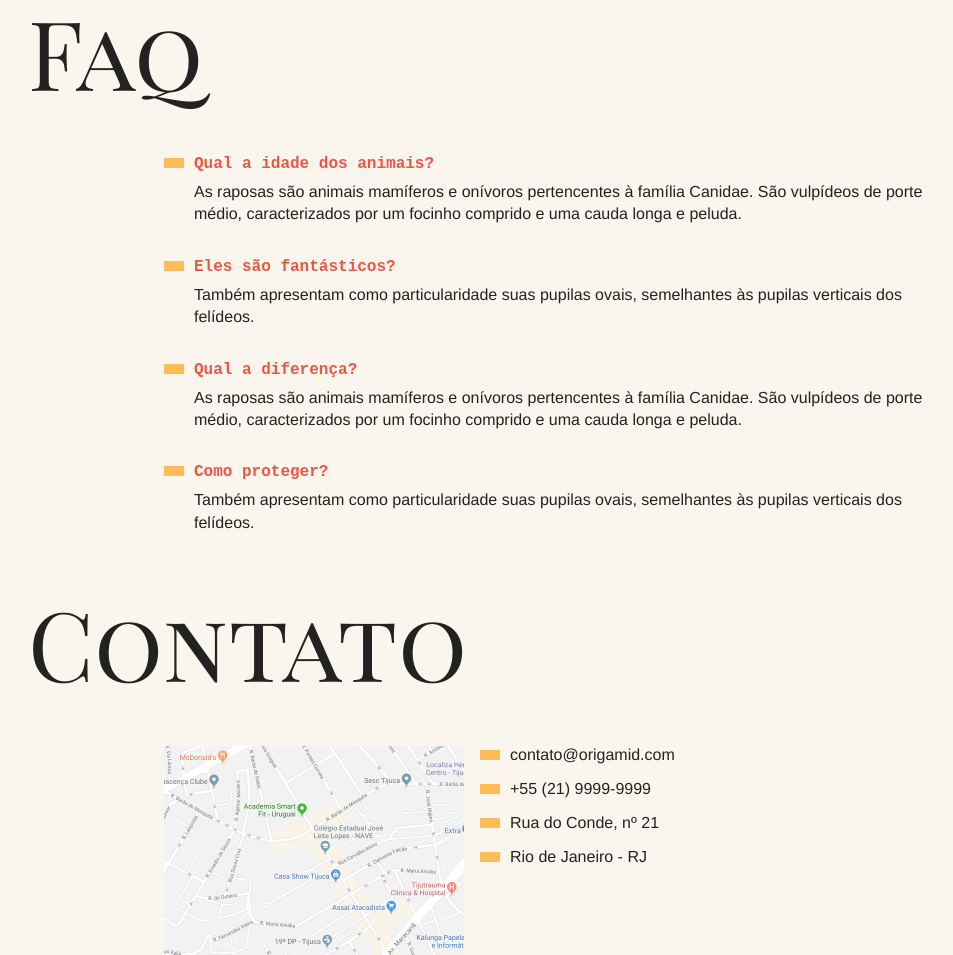
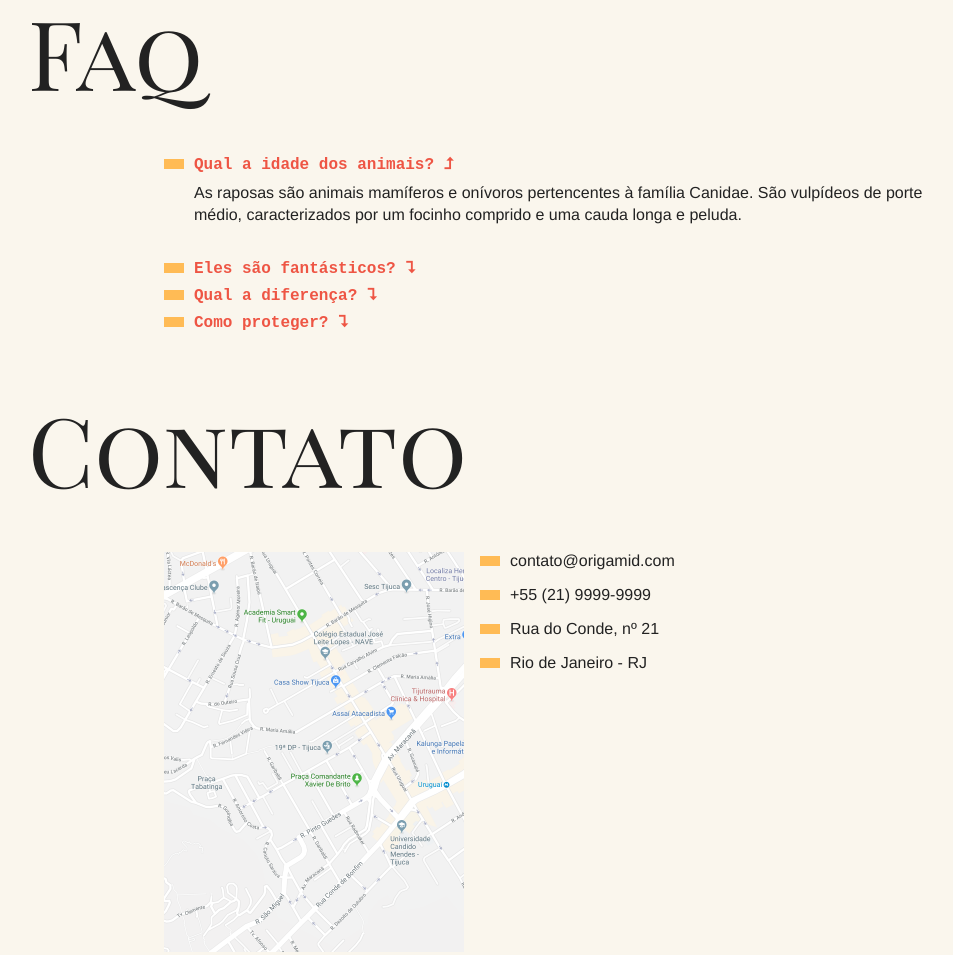
Before and after one commit to cfcastro01/origamid-animais-fantasticos, a plain HTML site: page index.html in a window 1280 px wide. Shown: the part 813-1768 px from the top of the page, without its empty margins (152-1105 px from the left). Drawn offline with Linux system fonts and the light colour scheme.

Commit message:
adicionando accordion list ao faq

```diff
--- a/css/style.css
+++ b/css/style.css
@@ -1,4 +1,4 @@
-body, h1, h2, ul, li, p, dd, dt, dl {
+body, h1, h2, ul, li, p, dl, dt, dd {
   margin: 0px;
   padding: 0px;
 }
@@ -114,7 +114,7 @@ ul {
   grid-column: 2 / 4;
 }
 
-.faq-lista dd {
+.faq-lista dt {
   font-family: 'IBM Plex Mono', monospace;
   font-size: 1rem;
   font-weight: 700;
@@ -122,7 +122,7 @@ ul {
   margin-bottom: .5rem;
 }
 
-.faq-lista dd::before {
+.faq-lista dt::before {
   content: "";
   display:inline-block;
   width: 20px;
@@ -131,7 +131,7 @@ ul {
   margin-right: 10px;
 }
 
-.faq-lista dt {
+.faq-lista dd {
   font-family: Helvetica, Arial;
   font-size: 1rem;
   line-height: 1.4;
@@ -139,7 +139,7 @@ ul {
   margin-left: 30px;
 }
 
-.faq-lista dt:last-child {
+.faq-lista dd:last-child {
   margin-bottom: 0;
 }
 
@@ -234,5 +234,34 @@ ul {
     opacity: 1;
     transform: translate3d(0, 0, 0);
   }
+}
 
+.js .js-accordion dd {
+  display: none;
 }
+
+.js-accordion dt::after {
+  content: '⮧';
+  margin-left: 10px;
+}
+
+.js-accordion dt.ativo::after {
+  content: '⮥';
+  margin-left: 10px;
+}
+
+.js-accordion dd.ativo {
+  display: block;
+  animation: slideDown .5s forwards;
+}
+
+@keyframes slideDown {
+  from {
+    opacity: 0;
+    max-height: 0;
+  }
+  to {
+    opacity: 1;
+    max-height: 200px;
+  }
+}
--- a/index.html
+++ b/index.html
@@ -80,22 +80,19 @@
   <section class="grid-section faq" id="faq">
     <h1 class="titulo">Faq</h1>
 
-    <dl class="faq-lista">
-      <dd>Qual a idade dos animais?</dd>
-      <dt>As raposas são animais mamíferos e onívoros pertencentes à família Canidae. São vulpídeos de porte médio, caracterizados por um focinho comprido e uma cauda longa e peluda.</dt>
+    <dl class="faq-lista js-accordion">
+      <dt>Qual a idade dos animais?</dt>
+      <dd>As raposas são animais mamíferos e onívoros pertencentes à família Canidae. São vulpídeos de porte médio, caracterizados por um focinho comprido e uma cauda longa e peluda.</dd>
 
-      <dd>Eles são fantásticos?</dd>
-      <dt>Também apresentam como particularidade suas pupilas ovais, semelhantes às pupilas verticais dos felídeos.</dt>
+      <dt>Eles são fantásticos?</dt>
+      <dd>Também apresentam como particularidade suas pupilas ovais, semelhantes às pupilas verticais dos felídeos.</dd>
 
-      <dd>Qual a diferença?</dd>
-      <dt>As raposas são animais mamíferos e onívoros pertencentes à família Canidae. São vulpídeos de porte médio, caracterizados por um focinho comprido e uma cauda longa e peluda.</dt>
+      <dt>Qual a diferença?</dt>
+      <dd>As raposas são animais mamíferos e onívoros pertencentes à família Canidae. São vulpídeos de porte médio, caracterizados por um focinho comprido e uma cauda longa e peluda.</dd>
 
-      <dd>Como proteger?</dd>
-      <dt>Também apresentam como particularidade suas pupilas ovais, semelhantes às pupilas verticais dos felídeos.</dt>
-
+      <dt>Como proteger?</dt>
+      <dd>Também apresentam como particularidade suas pupilas ovais, semelhantes às pupilas verticais dos felídeos.</dd>
     </dl>
-
-
   </section>
 
   <section class="grid-section contato" id="contato">
--- a/script.js
+++ b/script.js
@@ -1,3 +1,5 @@
+function initTabNav() {
+  // colocar o código dentro de uma função caso queira usar uma const com mesmo nome.
   const tabMenu = document.querySelectorAll('.js-tabmenu img');
   const tabContent = document.querySelectorAll('.js-tabcontent section');
 
@@ -17,3 +19,26 @@ if(tabMenu.length && tabContent.length) {
         })
       })
     }
+}
+initTabNav(); // iniciar a função;
+
+
+function initAccordion() {
+  const accordionList = document.querySelectorAll('.js-accordion dt');
+  const activeClass = 'ativo';
+
+  if(accordionList.length) {
+    accordionList[0].classList.add(activeClass);
+    accordionList[0].nextElementSibling.classList.add(activeClass);
+
+    function activeAccordion() {
+      this.classList.toggle(activeClass);
+      this.nextElementSibling.classList.toggle(activeClass);
+    }
+
+    accordionList.forEach((item) => {
+      item.addEventListener('click', activeAccordion);
+    });
+  }
+}
+initAccordion();
```
Lines whose indentation alone changed are shown as unchanged.
